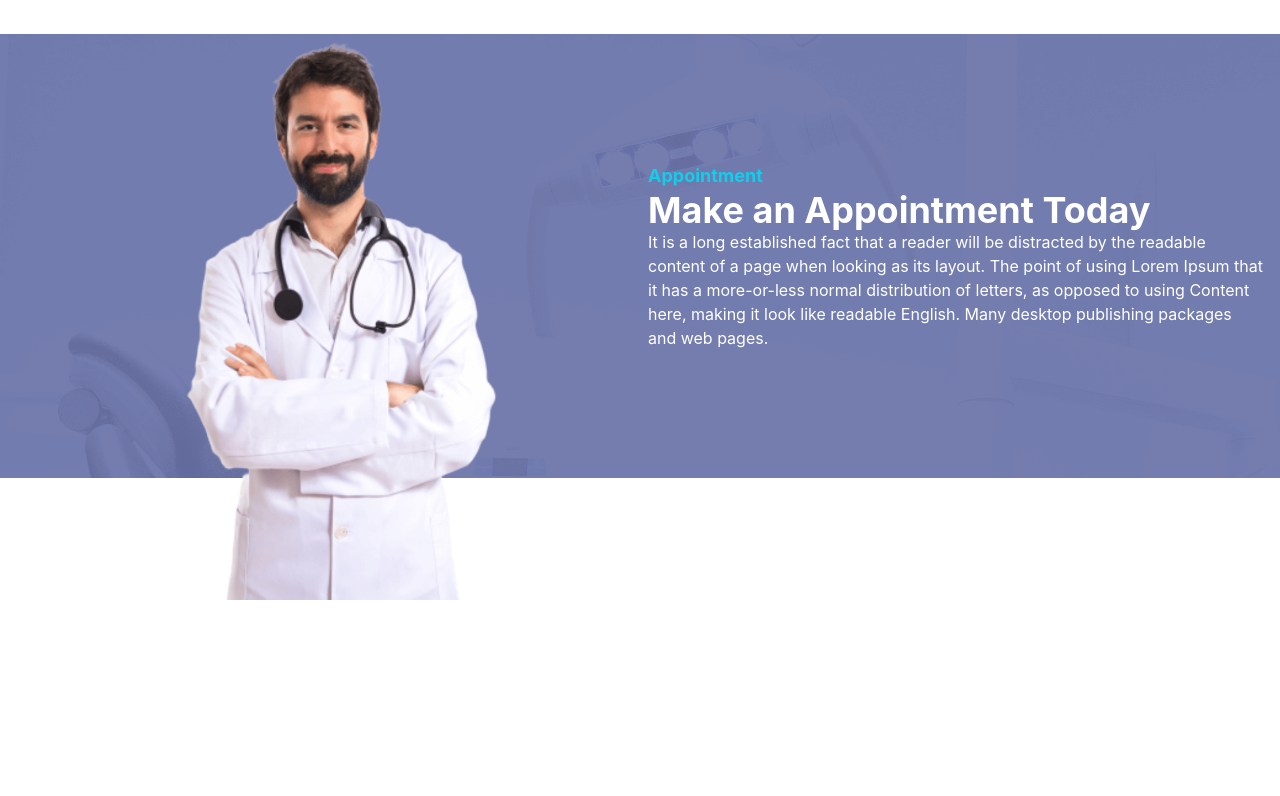
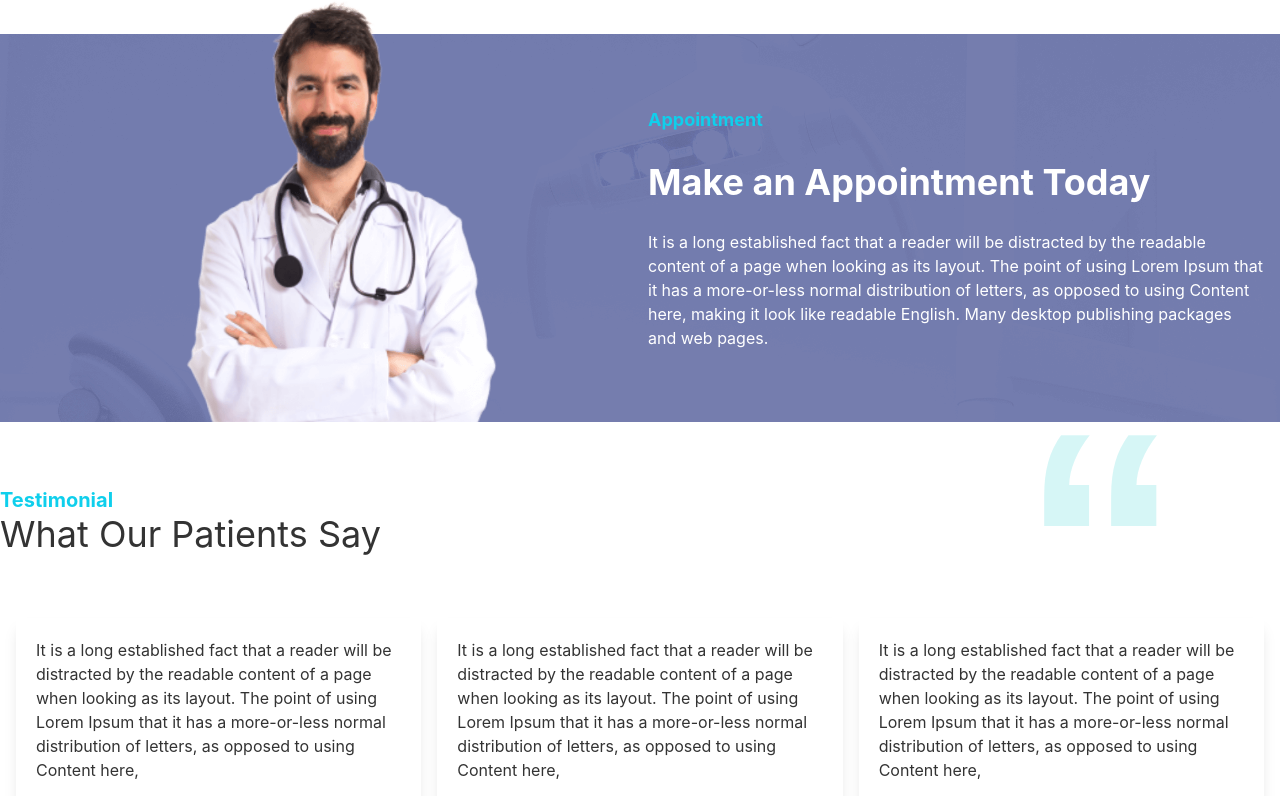
Before and after one commit to shakib-mia/doctors-portal-web, a React (Create React App) app: page / in a window 1280 px wide. Shown: the part 2165-2961 px from the top of the page. Before the commit the page ends 2835 px from the top, so only its background shows below. Built offline with nearby package versions, Linux system fonts and the light colour scheme.

Commit message:
testimonial section added

```diff
--- a/src/Components/Card.js
+++ b/src/Components/Card.js
@@ -2,7 +2,7 @@ import React from 'react';
 
 const Card = ({ img, title, desc, styles }) => {
       return (
-            <div className={styles}> {/* 'flex bg-gradient-to-r from-secondary to-primary rounded py-4' */}
+            <div className={styles}>
                   <img className='px-6' src={img} alt="clock" />
                   <div className='my-auto px-6 text-white'>
                         <p className='font-bold text-xl'>{title}</p>
--- a/src/Components/Pages/Home/Home.js
+++ b/src/Components/Pages/Home/Home.js
@@ -4,6 +4,7 @@ import ExceptionalCare from './ExceptionalCare/ExceptionalCare';
 import HomeAppointment from './HomeAppointment/HomeAppointment';
 import Infos from './Infos/Infos';
 import Services from './Services/Services';
+import Testimonial from './Testimonial/Testimonial';
 
 const Home = () => {
       return (
@@ -13,6 +14,7 @@ const Home = () => {
                   <Services></Services>
                   <ExceptionalCare></ExceptionalCare>
                   <HomeAppointment></HomeAppointment>
+                  <Testimonial></Testimonial>
             </div>
       );
 };
--- a/src/Components/Pages/Home/HomeAppointment/HomeAppointment.js
+++ b/src/Components/Pages/Home/HomeAppointment/HomeAppointment.js
@@ -4,14 +4,14 @@ import "./HomeAppointment.local.css"
 
 const HomeAppointment = () => {
       return (
-            <section className='my-48'>
+            <section className='my-48 appointment'>
                   <div className='hero-content mx-auto'>
                         <div className="container relative hidden lg:block">
                               <img src={doctor} alt="" className='absolute' />
                         </div>
-                        <div className="container my-10 lg:my-28">
+                        <div className="container py-14">
                               <h6 className='text-primary font-bold text-lg'>Appointment</h6>
-                              <h1 className='text-4xl font-bold text-white'>Make an Appointment Today</h1>
+                              <h1 className='my-7 text-4xl font-bold text-white'>Make an Appointment Today</h1>
                               <p className='text-white'>It is a long established fact that a reader will be distracted by the readable content of a page when looking as its layout. The point of using Lorem Ipsum that it has a more-or-less normal distribution of letters, as opposed to using Content here, making it look like readable English. Many desktop publishing packages and web pages.</p>
                         </div>
                   </div>
--- a/src/Components/Pages/Home/HomeAppointment/HomeAppointment.local.css
+++ b/src/Components/Pages/Home/HomeAppointment/HomeAppointment.local.css
@@ -3,6 +3,7 @@ section {
       background-color: rgba(71, 80, 148, 80%);
 }
 
-img {
-      top: -17rem;
+.appointment img {
+      height: 636px;
+      top: -18rem;
 }
--- /dev/null
+++ b/src/Components/Pages/Home/Testimonial/Testimonial.js
@@ -0,0 +1,55 @@
+import React from 'react';
+import "./testimonial.css";
+import person from "../../../../assets/images/people1.png"
+
+const Testimonial = () => {
+      return (
+            <div className="relative testimonial">
+                  <div className='absolute py-16 bg-white w-full -top-48'>
+                        <div className="container mx-auto">
+                              <h6 className='text-primary font-bold text-xl'>Testimonial</h6>
+                              <h3 className="text-4xl">What Our Patients Say</h3>
+                              <div className='hero-content justify-between flex-col lg:flex-row py-16'>
+                                    <div className='shadow-lg p-5'>
+                                          <p>It is a long established fact that a reader will be distracted by the readable content of a page when looking as its layout. The point of using Lorem Ipsum that it has a more-or-less normal distribution of letters, as opposed to using Content here,</p>
+                                          <div className="hero-content justify-start">
+                                                <img className='rounded-full p-1 border-sky-500 border-2' src={person} alt="" />
+                                                <div>
+                                                      <p>Winson Herry</p>
+                                                      <p>California</p>
+                                                </div>
+                                          </div>
+                                    </div>
+
+                                    <div className='shadow-lg p-5'>
+                                          <p>It is a long established fact that a reader will be distracted by the readable content of a page when looking as its layout. The point of using Lorem Ipsum that it has a more-or-less normal distribution of letters, as opposed to using Content here,</p>
+                                          <div className="hero-content justify-start">
+                                                <img className='rounded-full p-1 border-sky-500 border-2' src={person} alt="" />
+                                                <div>
+                                                      <p>Winson Herry</p>
+                                                      <p>California</p>
+                                                </div>
+                                          </div>
+                                    </div>
+
+                                    <div className='shadow-lg p-5'>
+                                          <p>It is a long established fact that a reader will be distracted by the readable content of a page when looking as its layout. The point of using Lorem Ipsum that it has a more-or-less normal distribution of letters, as opposed to using Content here,</p>
+                                          <div className="hero-content justify-start">
+                                                <img className='rounded-full p-1 border-sky-500 border-2' src={person} alt="" />
+                                                <div>
+                                                      <p>Winson Herry</p>
+                                                      <p>California</p>
+                                                </div>
+                                          </div>
+                                    </div>
+
+
+                              </div>
+                        </div>
+                  </div>
+
+            </div>
+      );
+};
+
+export default Testimonial;
--- /dev/null
+++ b/src/Components/Pages/Home/Testimonial/testimonial.css
@@ -0,0 +1,6 @@
+.testimonial>.bg-white {
+      background-image: url("../../../../assets/icons/quote.svg");
+      background-size: 10%;
+      background-repeat: no-repeat;
+      background-position-x: 90%;
+}
```
